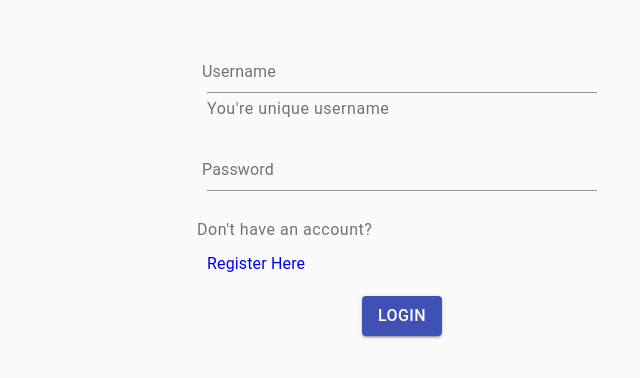
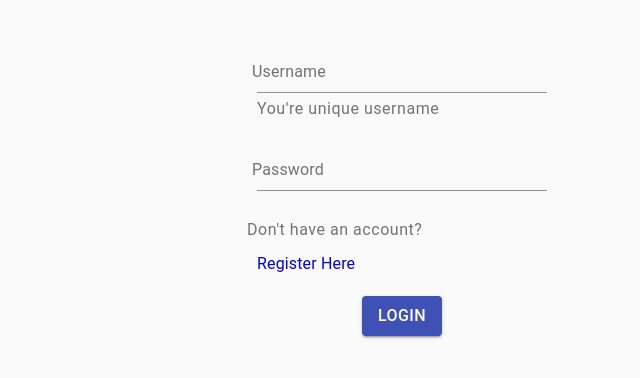
Before and after one commit to paulonteri/notes, a React (Create React App) app in the folder Frontend/: page /#/login in a window 1280 px wide. Shown: the top 378 px of the page, without its empty margins (238-878 px from the left). Built offline with nearby package versions, Linux system fonts and the light colour scheme.

Commit message:
minWidth

```diff
--- a/Frontend/src/components/Login.js
+++ b/Frontend/src/components/Login.js
@@ -98,7 +98,7 @@ class Login extends Component {
 const styles = {
   formControl: {
     margin: 5,
-    minWidth: 400,
+    minWidth: 300,
     maxWidth: 700,
     padding: 5,
   },
--- a/Frontend/src/components/Register.js
+++ b/Frontend/src/components/Register.js
@@ -193,7 +193,7 @@ const styles = {
   },
   formControl: {
     margin: 5,
-    minWidth: 400,
+    minWidth: 300,
     maxWidth: 700,
     padding: 5,
   },
--- a/Frontend/src/components/notes/EditNote.js
+++ b/Frontend/src/components/notes/EditNote.js
@@ -190,7 +190,7 @@ const styles = {
   formControlLarge: {
     margin: 5,
     width: "80%",
-    minWidth: 400,
+    minWidth: 300,
     maxWidth: 1000,
     padding: 5,
   },
--- a/Frontend/src/components/notes/NewNote.js
+++ b/Frontend/src/components/notes/NewNote.js
@@ -205,7 +205,7 @@ const styles = {
   formControlLarge: {
     margin: 5,
     width: "80%",
-    minWidth: 400,
+    minWidth: 300,
     maxWidth: 1000,
     padding: 5,
   },
--- a/Frontend/src/components/notes/ViewNote.js
+++ b/Frontend/src/components/notes/ViewNote.js
@@ -166,7 +166,7 @@ const styles = {
   formControlLarge: {
     margin: 5,
     width: "80%",
-    minWidth: 400,
+    minWidth: 300,
     maxWidth: 1000,
     padding: 5,
   },
```
